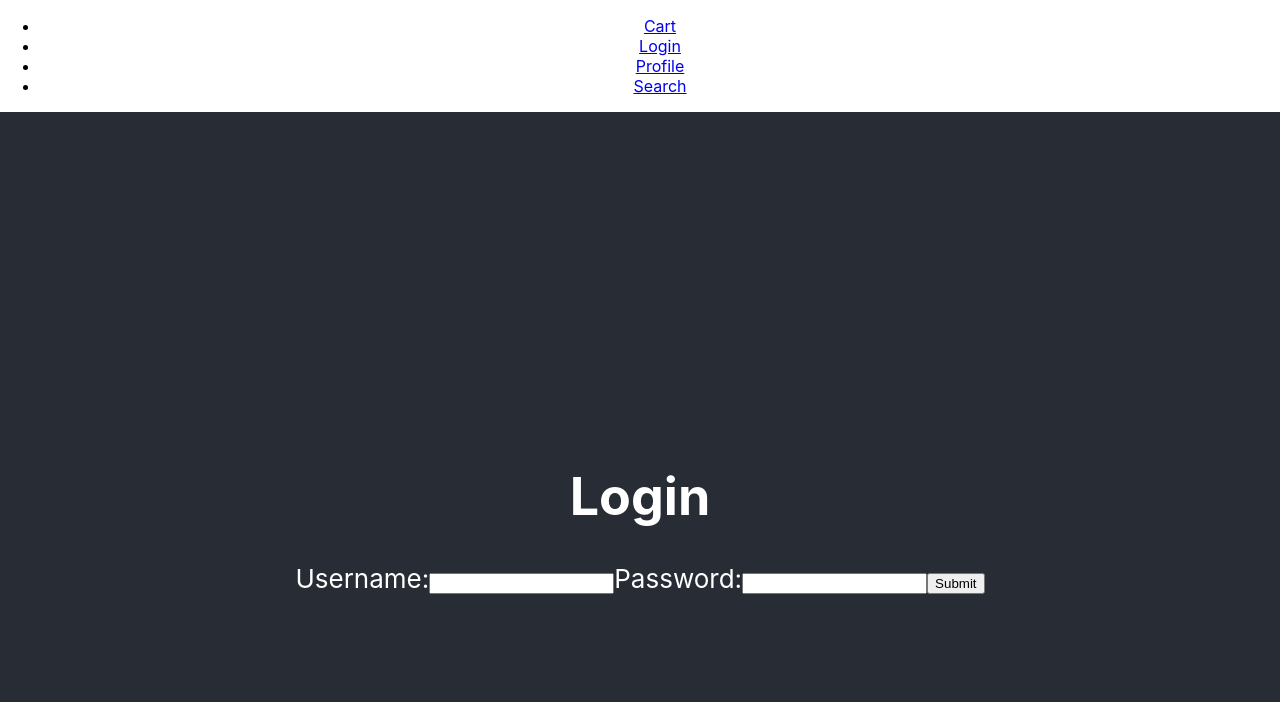
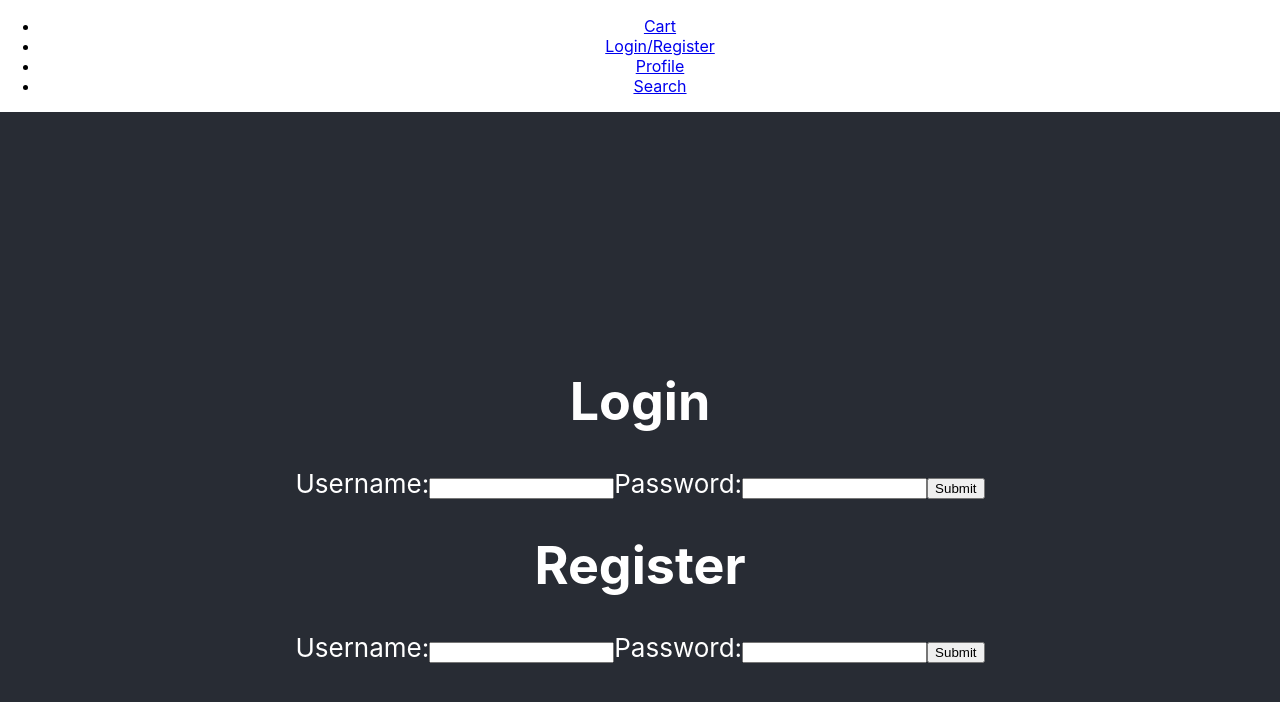
Before and after one commit to tdonovan79/fifteen-minute-food-frontend, a React (Create React App) app: page /login in a window 1280 px wide. Shown: the top 702 px of the page. Built offline with nearby package versions, Linux system fonts and the light colour scheme; no server answers.

Commit message:
user stuff

```diff
--- a/src/App.js
+++ b/src/App.js
@@ -6,6 +6,7 @@ import NavBar from './Components/NavBar'
 import { withRouter } from 'react-router-dom'
 import CartContainer from './Containers/CartContainer.js'
 import CheckOutContainer from './Containers/CheckOutContainer.js'
+import ProfileContainer from './Containers/ProfileContainer.js'
 // import { Router, Route } from 'react-router';
 import SearchContainer from './Components/SearchFiles/SearchContainer.jsx'
 
@@ -62,41 +63,17 @@ class App extends React.Component {
                 this.props.history.push("/profile")
             })
         }
+        else {
+            alert(response.error)
+          }
       }
 
-
-    handleLoginSubmit = (logUser) => {
-        console.log(logUser)
-        fetch(`http://localhost:3000/login`, {
-            method: "POST",
-            headers: {
-                "content-type": "application/json"
-            },
-            body: JSON.stringify(logUser)
+      handleCurrentUser = (newUsername) => {
+          console.log(newUsername)
+        this.setState({
+            username: newUsername
         })
-            .then(r => r.json())
-            .then(this.handleResponse)
     }
-
-
-    handleRegisterSubmit = (newUser) => {
-        console.log(newUser)
-        fetch(`http://localhost:3000/users`, {
-            method: "POST",
-            headers: {
-                "content-type": "application/json"
-            },
-            body: JSON.stringify(newUser)
-        })
-        fetch("http://localhost:3000/yelp_api_adapter/search")
-            .then(r => r.json())
-            .then((data) => {
-                this.setState({
-                    restaurants: data
-                })
-            });
-    }
-
 
     handleSearch = (string) => {
         this.setState({
@@ -114,8 +91,9 @@ class App extends React.Component {
                 <NavBar />
                 <header className="App-header">
                     <Switch>
-                        <Route path="/login" render={() => <FormContainer/>} />
-                        {/* <Route path="/profile" render={this.renderProfile} /> */}
+                        <Route path="/login" render={() => <FormContainer handleCurrentUser={this.handleCurrentUser}/>} />
+                        <Route path="/register" render={() => <FormContainer handleCurrentUser={this.handleCurrentUser}/>} />
+                        <Route path="/profile"  render={() => <ProfileContainer username={this.state.username}/>} />
                         <Route path="/cart" render={() => <CartContainer onDeleteItem={this.onDeleteItem} itemsInCart={this.state.itemsInCart}/>} />
                         <Route path="/checkout" render={() => <CheckOutContainer itemsInCart={this.state.itemsInCart}/>}/>
                         <Route path='/restaurants' render={() => <SearchContainer searchTerm={this.state.searchTerm} handleSearch={this.handleSearch} restaurants={this.state.restaurants}/>} />
--- a/src/Components/NavBar.js
+++ b/src/Components/NavBar.js
@@ -8,7 +8,7 @@ const NavBar = () => {
         <NavLink to="/cart">Cart</NavLink>
       </li>
       <li>
-        <NavLink to="/login">Login</NavLink>
+        <NavLink to="/login">Login/Register</NavLink>
       </li>
       {/* <li>
         <NavLink to="/register">Register</NavLink>
--- a/src/Containers/FormContainer.js
+++ b/src/Containers/FormContainer.js
@@ -1,10 +1,13 @@
 import React, {Component} from 'react';
+import { Redirect } from 'react-router-dom'
 
 export default class FormContainer extends Component {
 
     state = {
         username: "",
-        password: ""
+        password: "",
+        redirect: false,
+        token: ""
     }
     //controlled form
     handleChange = (e) => {
@@ -15,8 +18,25 @@ export default class FormContainer extends Component {
         })
     }
     //on submit auth user in backend
-    handleSubmit = (e) => {
-        e.preventDefault()
+    // handleSubmit = (e) => {
+    //     e.preventDefault()
+    //     console.log(this.state)
+    //     fetch(`http://localhost:3000/login`, {
+    //         method: "POST",
+    //         headers: {
+    //             "content-type": "application/json"
+    //         },
+    //         body: JSON.stringify(this.state)
+    //     })
+    //         .then(r => r.json())
+    //         .then(this.handleResponse)
+    // }
+
+
+
+
+    handleLoginSubmit = (logUser) => {
+        logUser.preventDefault()
         console.log(this.state)
         fetch(`http://localhost:3000/login`, {
             method: "POST",
@@ -28,21 +48,49 @@ export default class FormContainer extends Component {
             .then(r => r.json())
             .then(this.handleResponse)
     }
+
+
+    handleRegisterSubmit = (newUser) => {
+        newUser.preventDefault()
+        console.log(this.state)
+        fetch(`http://localhost:3000/users`, {
+            method: "POST",
+            headers: {
+                "content-type": "application/json"
+            },
+            body: JSON.stringify(this.state)
+        })
+        .then(r => r.json())
+        .then(this.handleResponse)
+    }
+
+
+
     //on response set page to profile page
     handleResponse = (response) => {
         if (response.user) {
             localStorage.token = response.token
-            this.setState(response, () => {
-                this.props.history.push("/profile")
+            this.props.handleCurrentUser(this.state.username)
+            this.setState({
+                username: this.state.username,
+                password: this.state.password,
+                token: response.token,
+                redirect: true
             })
+            console.log(this.state)
         }
+        else {
+            alert(response.error)
+          }
     }
+
     render() {
         // let { formName } = this.props
         let { username, password } = this.state
 
         return (
-            <form onSubmit={this.handleSubmit}>
+            <div>
+            <form onSubmit={this.handleLoginSubmit} >
                 <h1>Login</h1>
                 <label htmlFor="username">Username:</label>
                 <input type="text" name="username" value={username} onChange={this.handleChange} />
@@ -50,6 +98,21 @@ export default class FormContainer extends Component {
                 <input type="password" name="password" value={password} onChange={this.handleChange} />
                 <input type="submit" value="Submit" />
             </form>
+            <form onSubmit={this.handleRegisterSubmit} >
+              <h1>Register</h1>
+              <label htmlFor="username">Username:</label>
+              <input type="text" name="username" value={username} onChange={this.handleChange} />
+              <label htmlFor="password">Password:</label>
+              <input type="password" name="password" value={password} onChange={this.handleChange} />
+              <input type="submit" value="Submit" />
+            </form>
+            {
+                this.state.redirect ?
+                <Redirect push to="/profile" />
+                :
+                <p></p>
+            }
+            </div>
         )
     }
 }
--- /dev/null
+++ b/src/Containers/ProfileContainer.js
@@ -0,0 +1,11 @@
+import React from 'react';
+
+export default class Profile extends React.Component{
+
+  render(){
+    console.log(this.props)
+    return (
+      <h1>Hello, {this.props.username}!</h1>
+    )
+  }
+}
```
